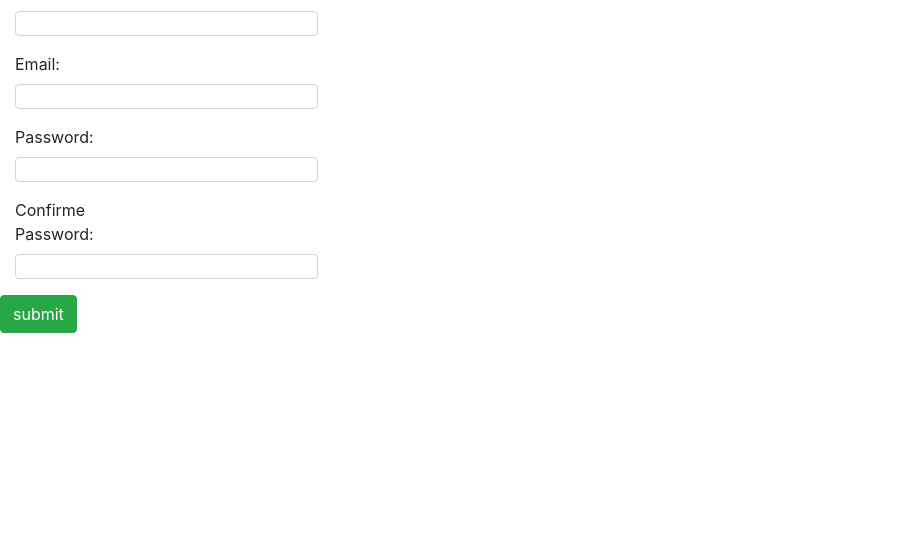
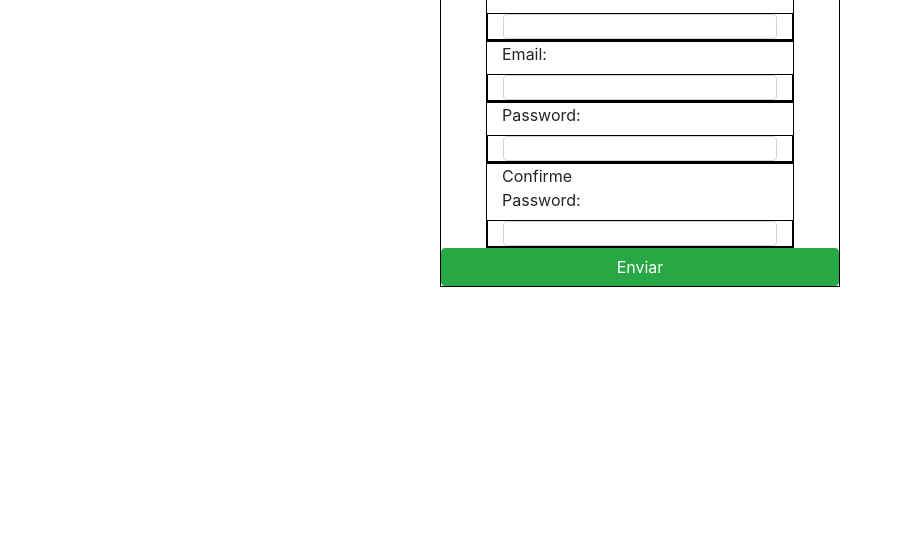
Before and after one commit to rocasocrates/proyecto, a CodeIgniter app: page /publicidad/index.php/usuarios/registro_usuario in a window 1280 px wide. Shown: the part 241-800 px from the top of the page, without its empty margins (0-903 px from the left). Run offline with CodeIgniter, Linux system fonts and the light colour scheme; some libraries are stand-ins or nearby versions.

Commit message:
Depurando el codigo para el cliente

```diff
--- a/application/controllers/errores.txt
+++ b/application/controllers/errores.txt
@@ -2,4 +2,5 @@ Array
 (
     [2] => google_ads_iframe_/87824813/hola/home_0
     [3] => google_ads_iframe_/87824813/hola/home_2
+    [4] => google_ads_iframe_/87824813/hola/home_1
 )
--- a/application/extensiones/pruebasJSON/popup.html
+++ b/application/extensiones/pruebasJSON/popup.html
@@ -4,6 +4,7 @@
     <script type="text/javascript" src="jquery-1.12.1.min.js"></script>
     <script type="text/javascript" src="cookies2.js"></script>
     <script src='popup.js'></script>
+
     <style>
         td {
             color: red;
--- a/application/extensiones/pruebasJSON/popup.js
+++ b/application/extensiones/pruebasJSON/popup.js
@@ -171,7 +171,7 @@ chrome.runtime.onMessage.addListener(
             }
         }
     });
-window.onload = function () {
+$(document).ready(function (){
     //El getCurrent es para obtener la ventana actual
     /* chrome.windows.getCurrent(function (currentWindow) {
      chrome.tabs.query({active: true, windowId: currentWindow.id},
@@ -190,4 +190,4 @@ window.onload = function () {
             });
     });
 
-};
+});
--- a/application/views/usuarios/registrar.php
+++ b/application/views/usuarios/registrar.php
@@ -55,7 +55,7 @@
 
     </div>
 </div>
-<?= form_submit('submit', 'submit', 'class="btn btn-success"') ?>
+<?= form_submit('submit', 'Enviar', 'class="btn btn-success"', array('id' => 'envio')) ?>
 <?= form_close() ?>
 <?= validation_errors() ?>
 
--- a/estilo/misitio.css
+++ b/estilo/misitio.css
@@ -92,13 +92,20 @@ header p
     font-size: 20px;
 }
 /*fin del nav*/
-form div
+#formulario, #formulario div
+{
+    display: flex;
+    align-content: space-around;
+    flex-direction: column;
+    border: 1px solid black;
+    margin: auto;
+    text-align: center;
+    max-width: 400px;
+}
+#envio
 {   display: flex;
-    flex-direction: column;
-    align-content: space-around;
-    max-width: 400px;
-    /*margin-right: 25px;*/
-    /*border: 1px solid black;*/
+    max-width: 50px;
+
 }
 .form-control
 {
@@ -109,6 +116,7 @@ form div
     margin-right: 5px;
 
 }
+
 /* Botón propio
 -------------------------------------------------- */
 
```
Also changed, not shown: application/extensiones/pruebasJSON/send_losiframe.js (+4 -5 lines), application/extensiones/pruebasJSON/manifest.json.
